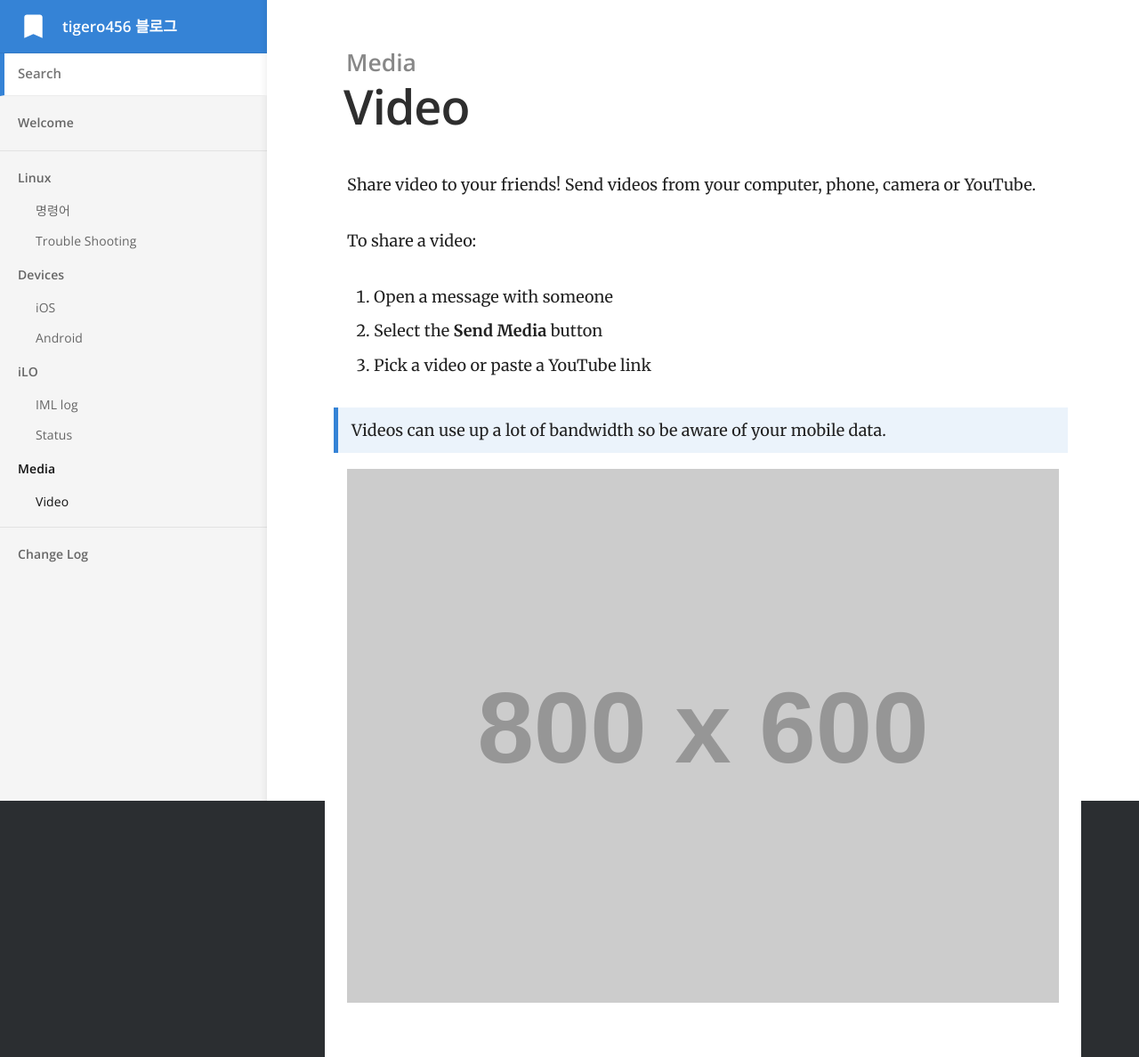
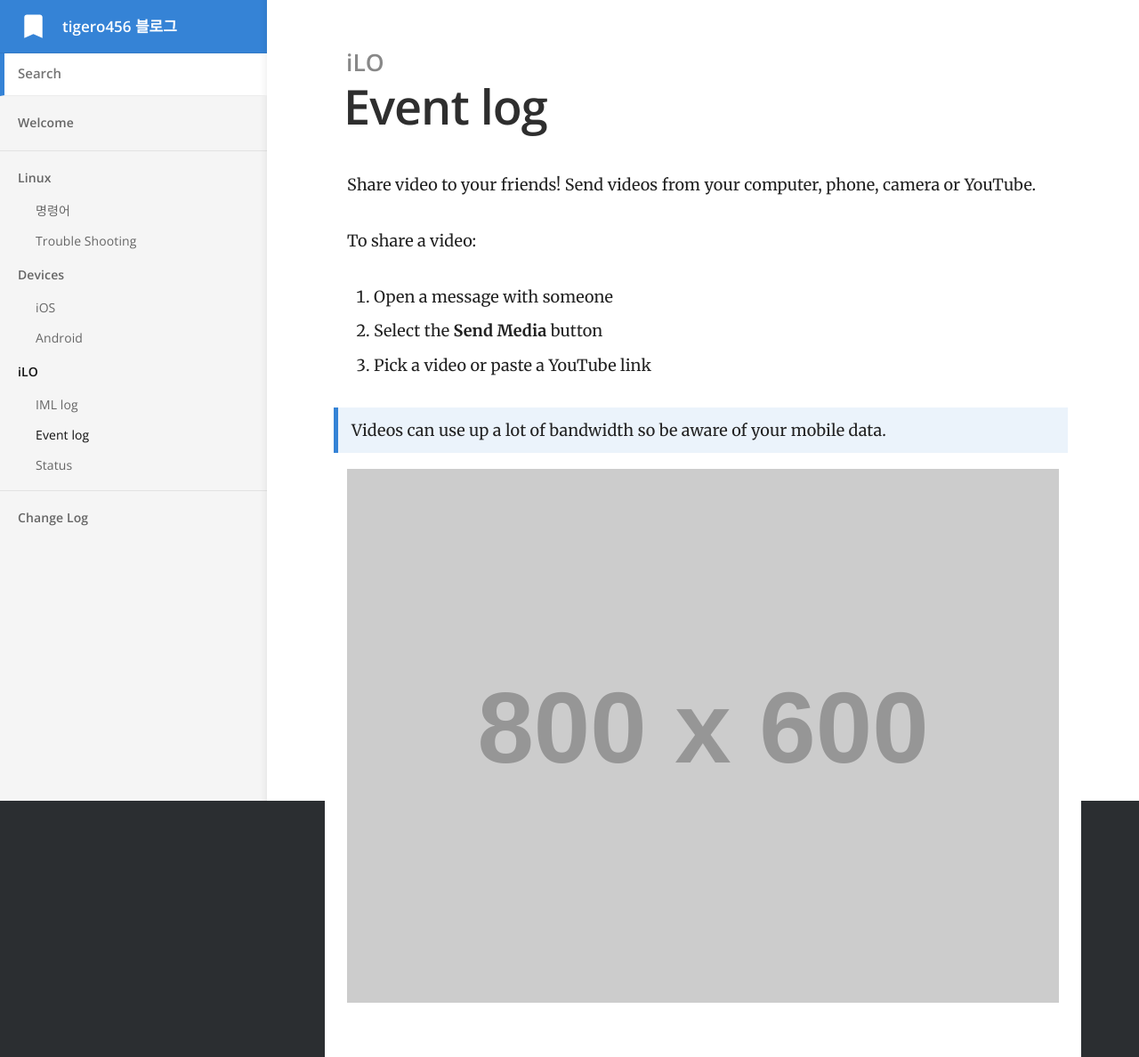
Before and after one commit to tigero456/tigero456.github.io, a Jekyll site: the page built from _docs/iLO/video.md, in a window 1280 px wide. Shown: the whole page at 89% size. Built offline with Jekyll 4.4.1, drawn with Linux system fonts in a browser that asks for light colours.

Commit message:
Update video.md

```diff
--- a/_docs/iLO/video.md
+++ b/_docs/iLO/video.md
@@ -1,6 +1,6 @@
 ---
-title: Video
-category: Media
+title: Event log
+category: iLO
 order: 2
 ---
 
```
